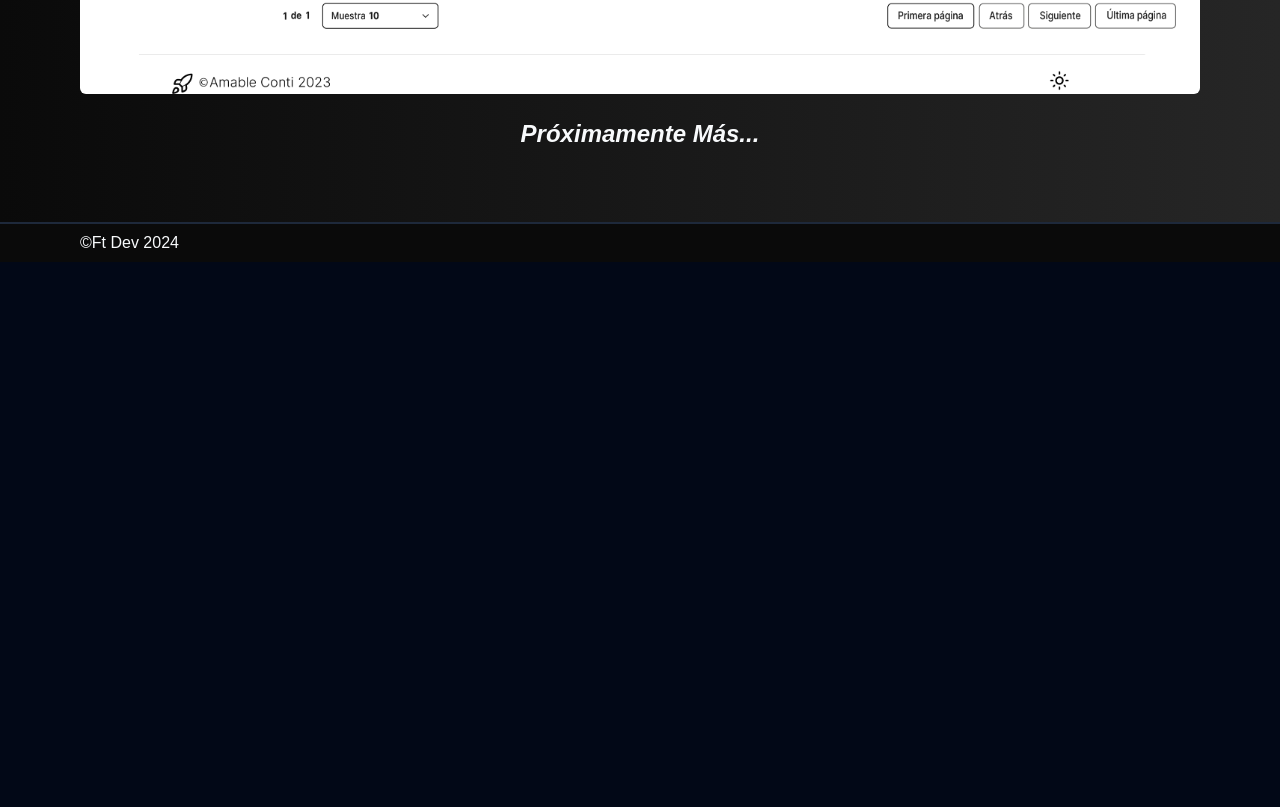
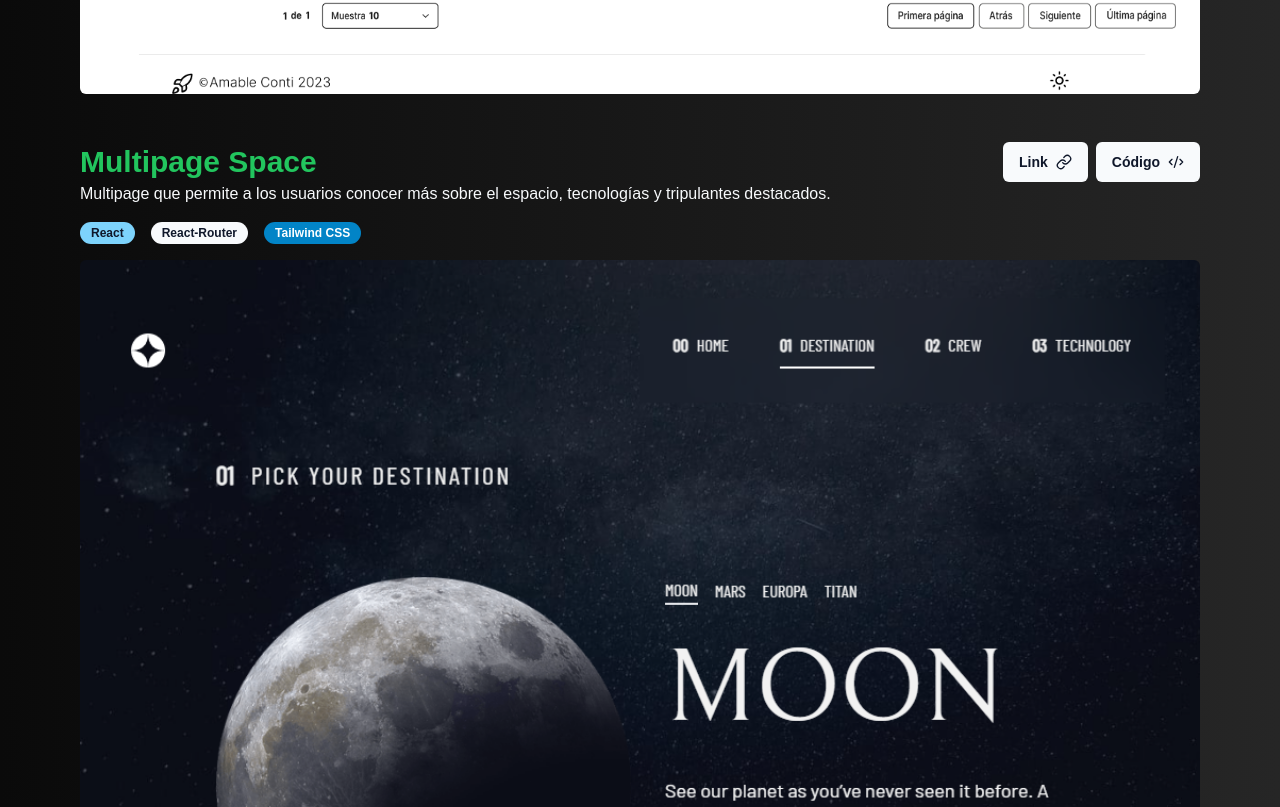
Before and after one commit to freddyval7/portfolio-update, a Next.js app: page /projects in a window 1280 px wide. Shown: the part 633-1440 px from the top of the page. Before the commit the page ends 895 px from the top, so only its background shows below. Built offline with nearby package versions, Linux system fonts and the light colour scheme; a web font is replaced by a local one.

Commit message:
add space-multi to proyects

```diff
--- a/app/projects/page.tsx
+++ b/app/projects/page.tsx
@@ -1,13 +1,14 @@
 import { Button } from "@/components/ui/button";
 import amable from "@/public/amable-comprobantes.webp";
-import { LinkIcon } from "lucide-react";
+import space from "@/public/space-multipage.png";
+import { Code2, LinkIcon } from "lucide-react";
 import Image from "next/image";
 import { Badge } from "@/components/ui/badge";
 
 export default function Page() {
   return (
     <div className="py-8 px-10 md:px-20 space-y-24 mb-10">
-      <section className="space-y-6">
+      <section className="space-y-12">
         <div>
           <div className="flex items-center justify-between">
             <h2 className="text-xl md:text-3xl text-green-500 font-bold">
@@ -45,6 +46,55 @@ export default function Page() {
             </div>
           </div>
         </div>
+        <div>
+          <div className="flex items-center justify-between">
+            <h2 className="text-xl md:text-3xl text-green-500 font-bold">
+              Multipage Space
+            </h2>
+            <div className="flex items-center gap-2">
+              <Button>
+                <a
+                  className="flex items-center gap-2"
+                  href="https://space-multipage.vercel.app/"
+                  target="_blank"
+                >
+                  <span className="font-bold">Link</span>
+                  <LinkIcon className="h-4 w-4" />
+                </a>
+              </Button>
+              <Button>
+                <a
+                  className="flex items-center gap-2"
+                  href="https://github.com/freddyval7/space-multipage"
+                  target="_blank"
+                >
+                  <span className="font-bold">Código</span>
+                  <Code2 className="h-4 w-4" />
+                </a>
+              </Button>
+            </div>
+          </div>
+          <div className="space-y-4">
+            <p className="mt-6 md:mt-0">
+              Multipage que permite a los usuarios conocer más sobre el espacio,
+              tecnologías y tripulantes destacados.
+            </p>
+            <div className="flex items-center gap-4">
+              <Badge className="bg-sky-300">React</Badge>
+              <Badge>React-Router</Badge>
+              <Badge className="bg-sky-600 text-white hover:text-black">
+                Tailwind CSS
+              </Badge>
+            </div>
+            <div>
+              <Image
+                className="rounded-md w-full bg-white"
+                src={space}
+                alt="space-multi-page"
+              />
+            </div>
+          </div>
+        </div>
         <h4 className="w-full text-center italic font-bold text-2xl mt-4">
           Próximamente Más...
         </h4>
```
Also changed, not shown: public/space-multipage.png (added).
